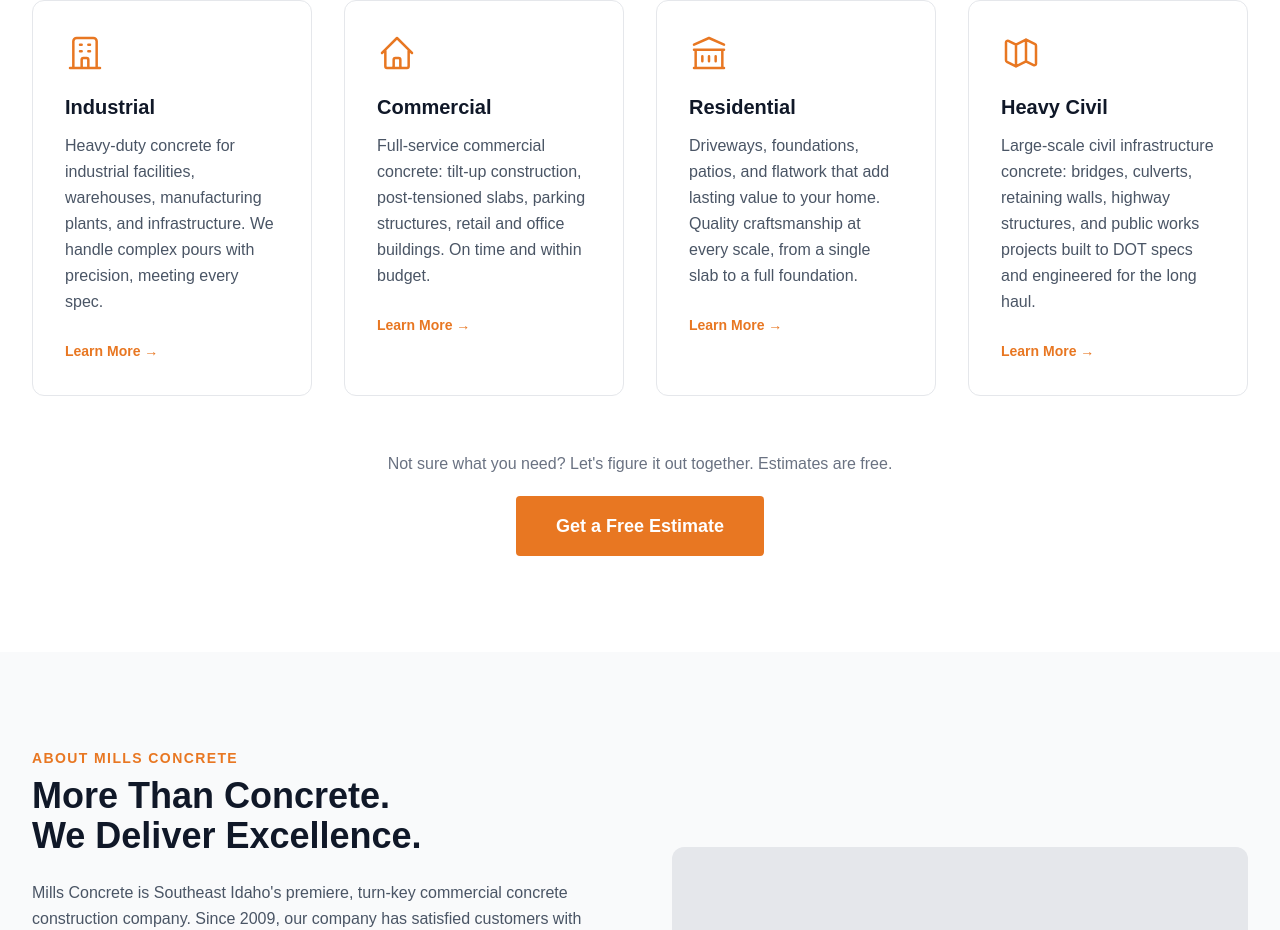
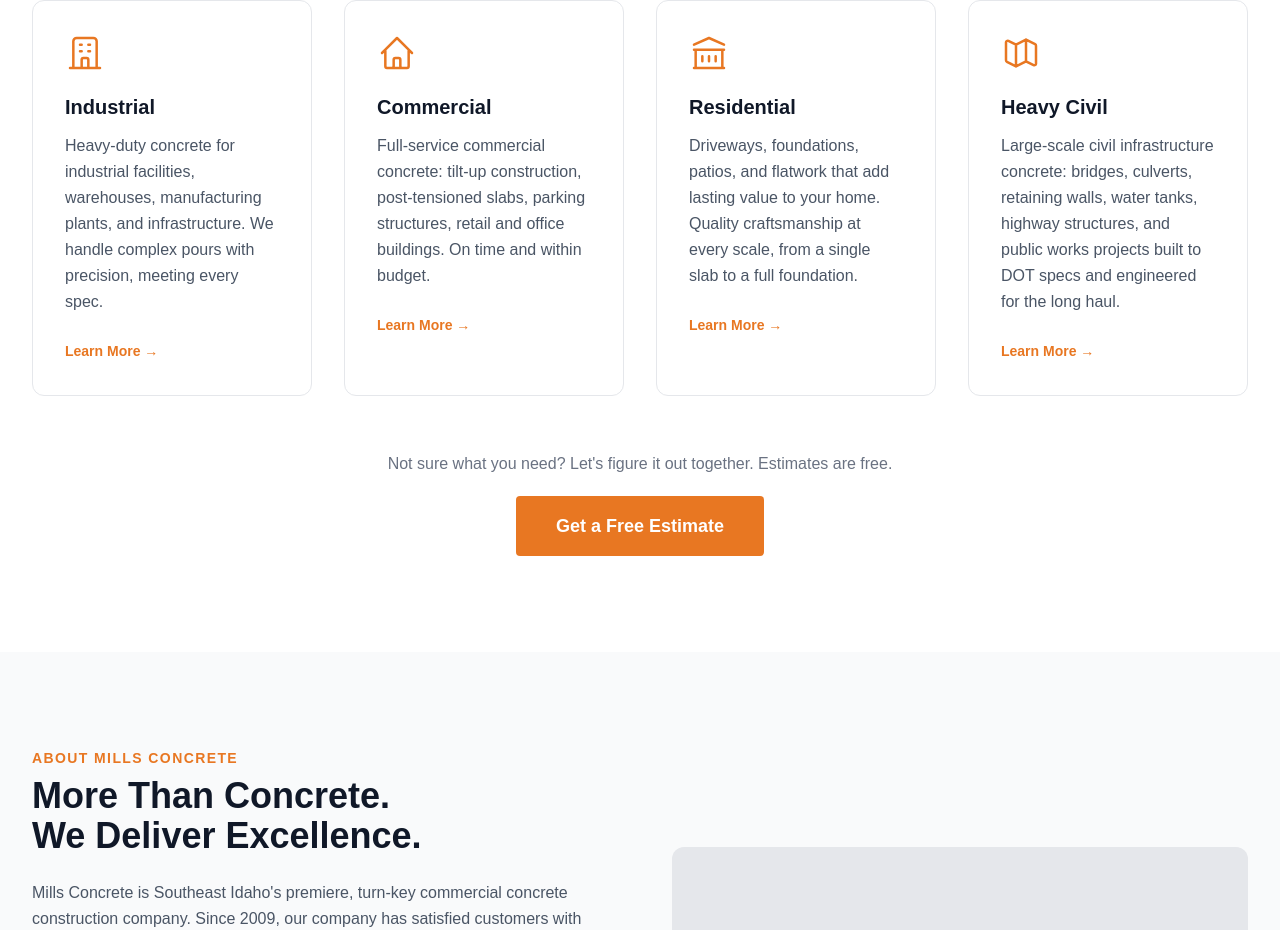
Before and after one commit to yesmedia1/mills, a Next.js app: page / in a window 1280 px wide. Shown: the part 1353-2283 px from the top of the page. Built offline with nearby package versions, Linux system fonts and the light colour scheme.

Commit message:
Add water tanks to Heavy Civil service description

```diff
--- a/src/components/ServicesSection.tsx
+++ b/src/components/ServicesSection.tsx
@@ -37,7 +37,7 @@ const services = [
   {
     title: "Heavy Civil",
     description:
-      "Large-scale civil infrastructure concrete: bridges, culverts, retaining walls, highway structures, and public works projects built to DOT specs and engineered for the long haul.",
+      "Large-scale civil infrastructure concrete: bridges, culverts, retaining walls, water tanks, highway structures, and public works projects built to DOT specs and engineered for the long haul.",
     href: "/services#heavy-civil",
     icon: (
       <svg className="w-10 h-10 text-brand-orange" fill="none" stroke="currentColor" viewBox="0 0 24 24">
```
